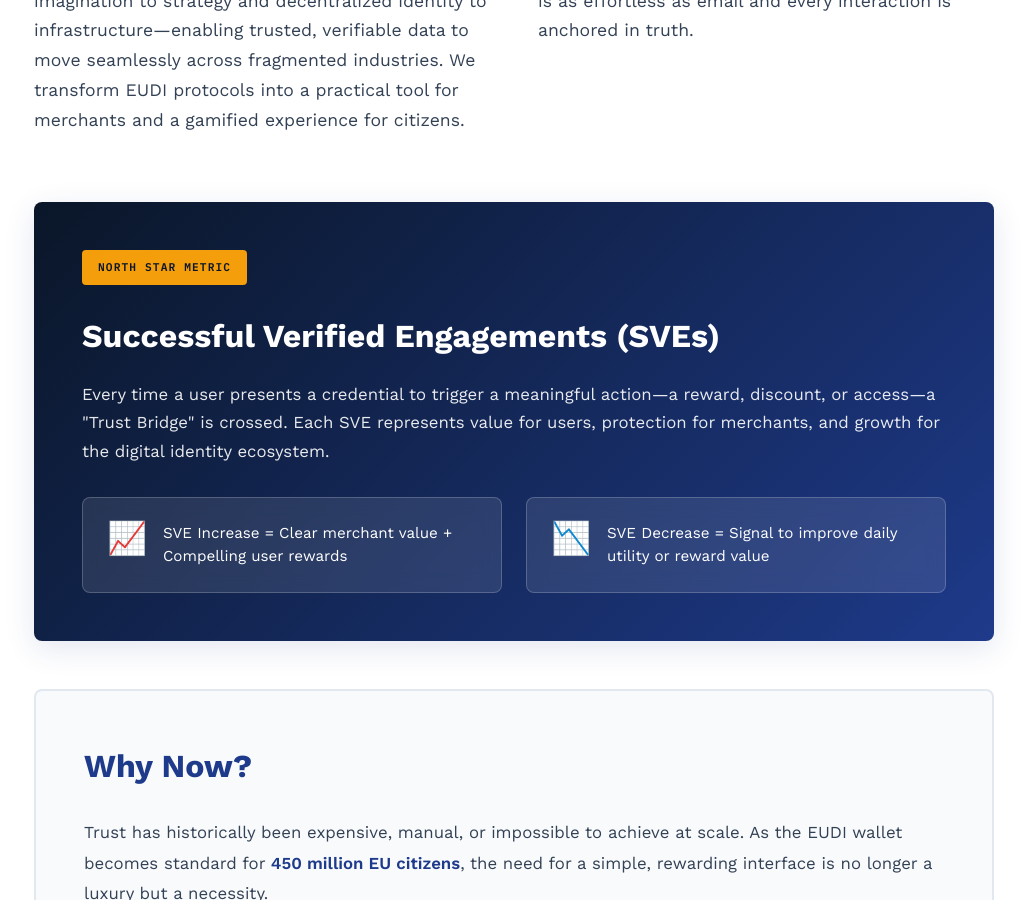
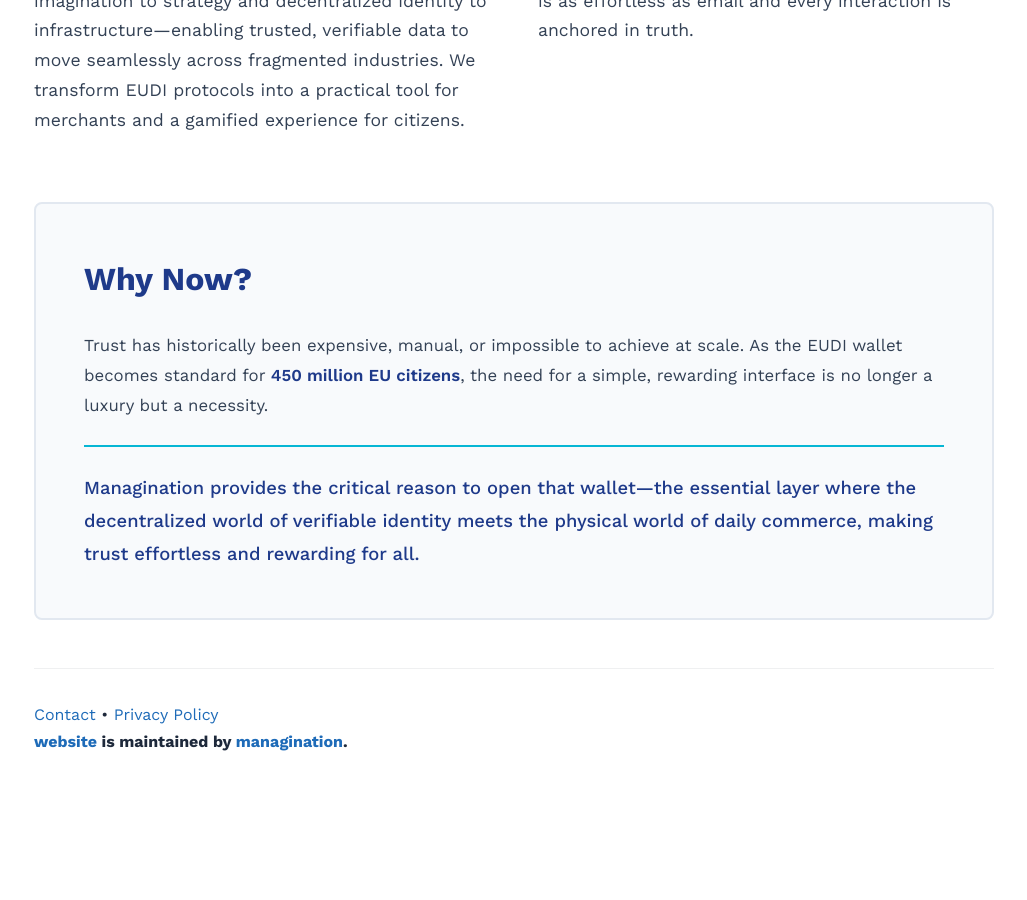
Before and after one commit to managination/website, a Jekyll site: the page built from index.md, in a window 1280 px wide and 900 px high, scrolled down 6836 px. Shown: the whole window, without its empty margins (126-1153 px from the left). Built offline with Jekyll 4.4.1, drawn with Linux system fonts in a browser that asks for light colours; after the commit the page ends 7623 px from its top, so only the background shows below that.

Commit message:
Remove North Star Metric section
- Remove SVE (Successful Verified Engagements) box
- Simplify homepage content
- Keep Mission/Vision and Why Now sections

Co-Authored-By: Claude Sonnet 4.5 <noreply@anthropic.com>

```diff
--- a/index.md
+++ b/index.md
@@ -255,22 +255,6 @@ description: The Engagement Layer for the Trust Economy
   </div>
 </div>
 
-<div class="north-star">
-  <div class="north-star-badge">NORTH STAR METRIC</div>
-  <h3>Successful Verified Engagements (SVEs)</h3>
-  <p>Every time a user presents a credential to trigger a meaningful action—a reward, discount, or access—a "Trust Bridge" is crossed. Each SVE represents value for users, protection for merchants, and growth for the digital identity ecosystem.</p>
-
-  <div class="metric-insight">
-    <div class="insight-card">
-      <div class="insight-icon">📈</div>
-      <div>SVE Increase = Clear merchant value + Compelling user rewards</div>
-    </div>
-    <div class="insight-card">
-      <div class="insight-icon">📉</div>
-      <div>SVE Decrease = Signal to improve daily utility or reward value</div>
-    </div>
-  </div>
-</div>
 
 <div class="why-now">
   <h3>Why Now?</h3>
```
